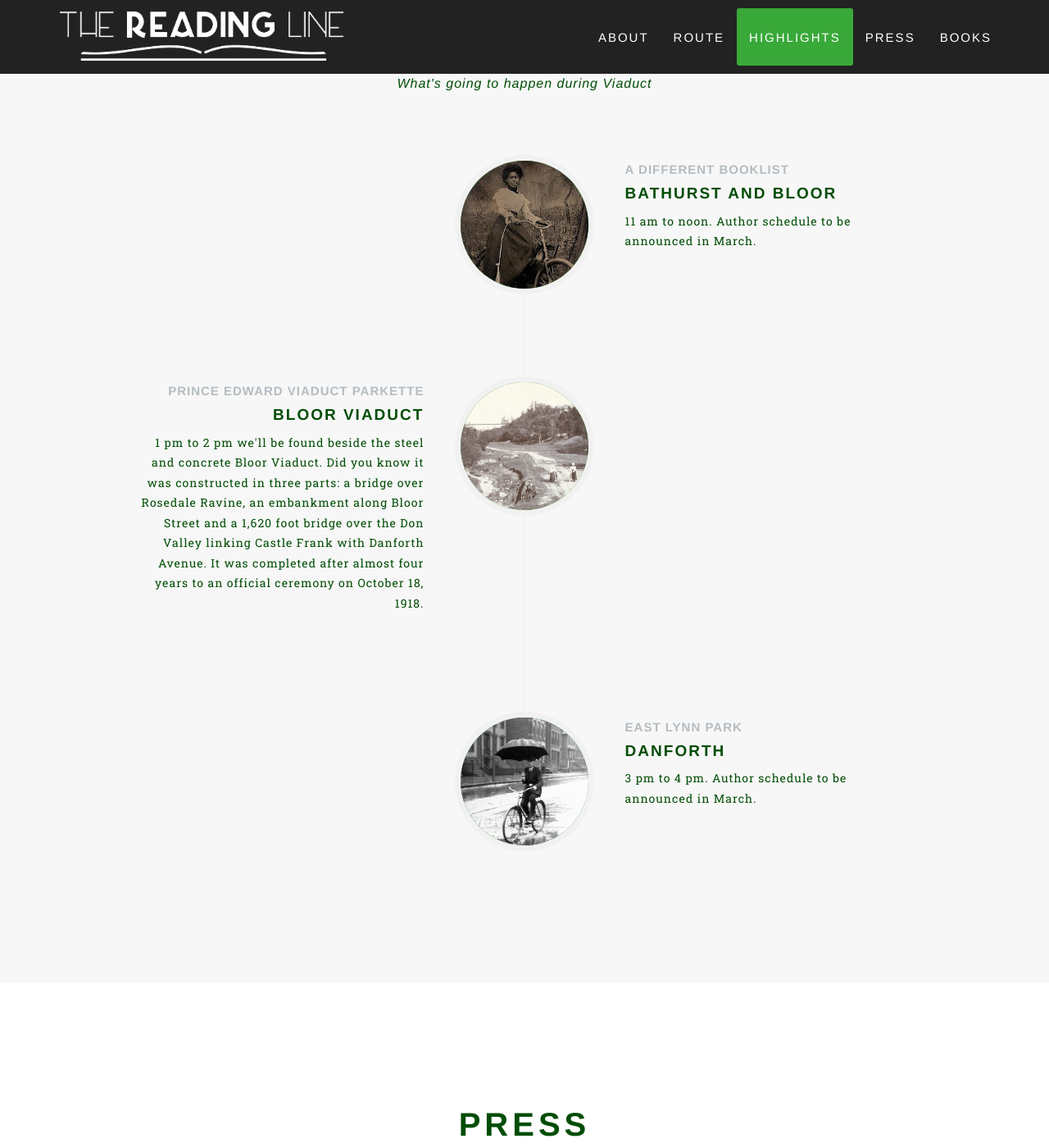
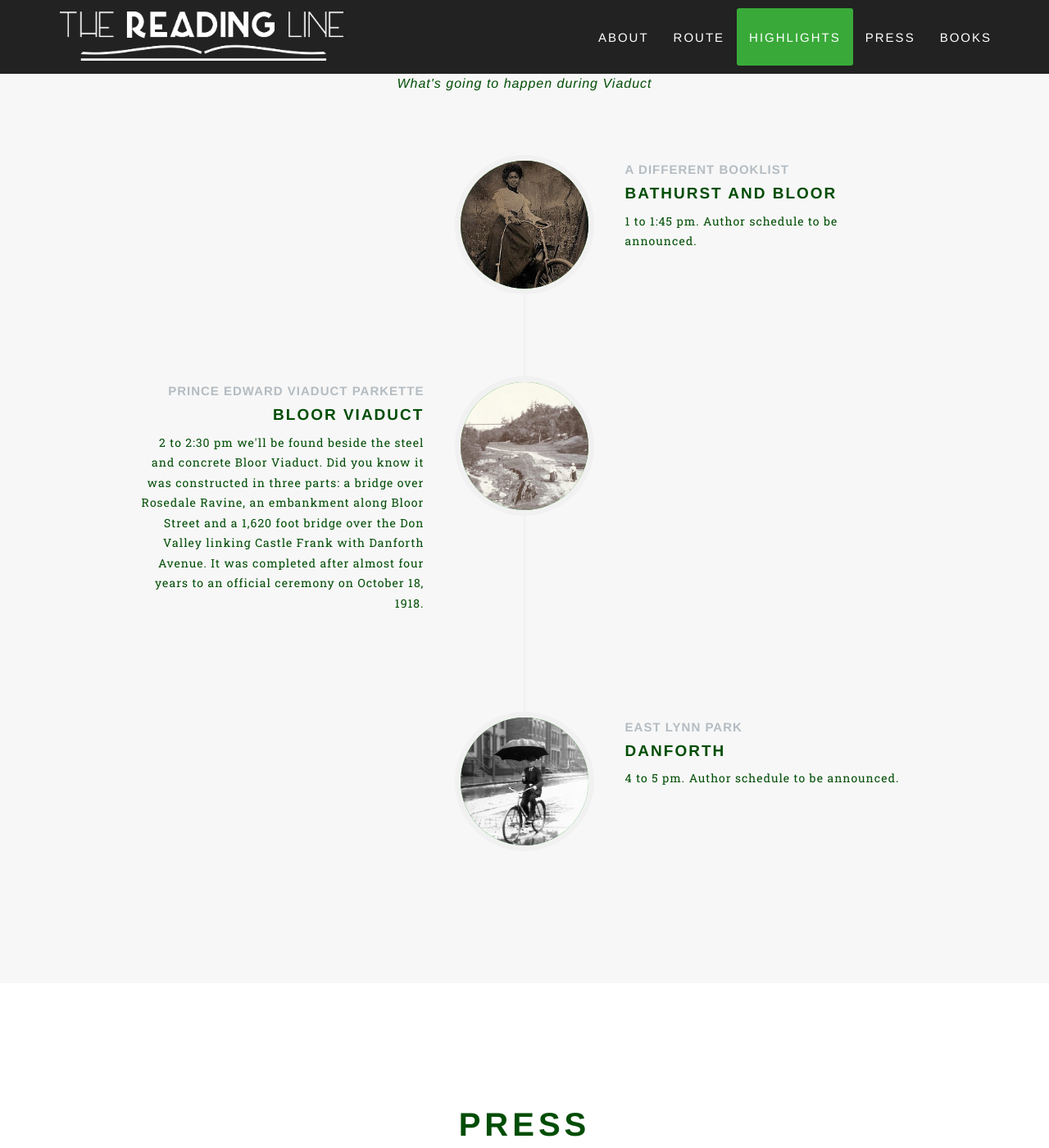
Before and after one commit to thereadingline/thereadingline.github.io, a Jekyll site: the page built from _pages/2018-viaduct.md, in a window 1280 px wide and 1400 px high, scrolled down 2626 px. Shown: the whole window at 82% size. Built offline with Jekyll 4.4.1, drawn with Linux system fonts in a browser that asks for light colours; some web fonts are replaced; some of the changed text lies outside the part shown.

Commit message:
TRL time update

```diff
--- a/_pages/2018-viaduct.md
+++ b/_pages/2018-viaduct.md
@@ -10,26 +10,26 @@ route_src: https://www.google.ca/maps/d/u/0/embed?mid=1Fmp46dcepD9ef-DkFQ_AD8-zz
 future: true
 signuplink: false
 about:
-  - title: Bathurst & Bloor at 11 am
+  - title: Bathurst & Bloor at 1 pm
     img: fa-book
     body: The history of Bathurst & Bloor stretches back to the 1790s, when the original boundaries of York Township were first established. In this neighbourhood you'll find A Different Booklist bookstore & event space offering book lovers literary gems from “the south to the north, from Africa to the Caribbean, from Asia to South America.” We will start our journey here.
-  - title: Prince Edward Viaduct Park at 1 pm
+  - title: Prince Edward Viaduct Park at 2:30 pm
     img: fa-road
     body: The Viaduct bicycle lane is a vital part of Toronto's cycling infrastructure. The inadequacies and safety hazards of the bike lanes on and around the Bloor Viaduct have persisted for years. We intend to bridge the gap with books and bicycles.
-  - title: East Lynn Park on Danforth at 3 pm
+  - title: East Lynn Park on Danforth at 4 pm
     img: fa-pagelines
     body: Come discover East Lynn Park located on the south side of the Danforth between Coxwell and Woodbine. After the Book Ride stroll along a section of the Danforth, grab an ice cream cone, a cappuccino or dinner.
 journey:
   - title: Bathurst and Bloor
     subheading: A Different Booklist
     img: 1.jpg
-    about: 11 am to noon. Author schedule to be announced in March.
+    about: 1 to 1:45 pm. Author schedule to be announced.
   - title: Bloor Viaduct
     subheading: Prince Edward Viaduct Parkette
     img: 2.jpg
-    about: "1 pm to 2 pm we'll be found beside the steel and concrete Bloor Viaduct. Did you know it was constructed in three parts: a bridge over Rosedale Ravine, an embankment along Bloor Street and a 1,620 foot bridge over the Don Valley linking Castle Frank with Danforth Avenue. It was completed after almost four years to an official ceremony on October 18, 1918."
+    about: "2 to 2:30 pm we'll be found beside the steel and concrete Bloor Viaduct. Did you know it was constructed in three parts: a bridge over Rosedale Ravine, an embankment along Bloor Street and a 1,620 foot bridge over the Don Valley linking Castle Frank with Danforth Avenue. It was completed after almost four years to an official ceremony on October 18, 1918."
   - title: Danforth
     subheading: East Lynn Park
     img: 3.jpg
-    about: 3 pm to 4 pm. Author schedule to be announced in March.
+    about: 4 to 5 pm. Author schedule to be announced.
 ---
```
